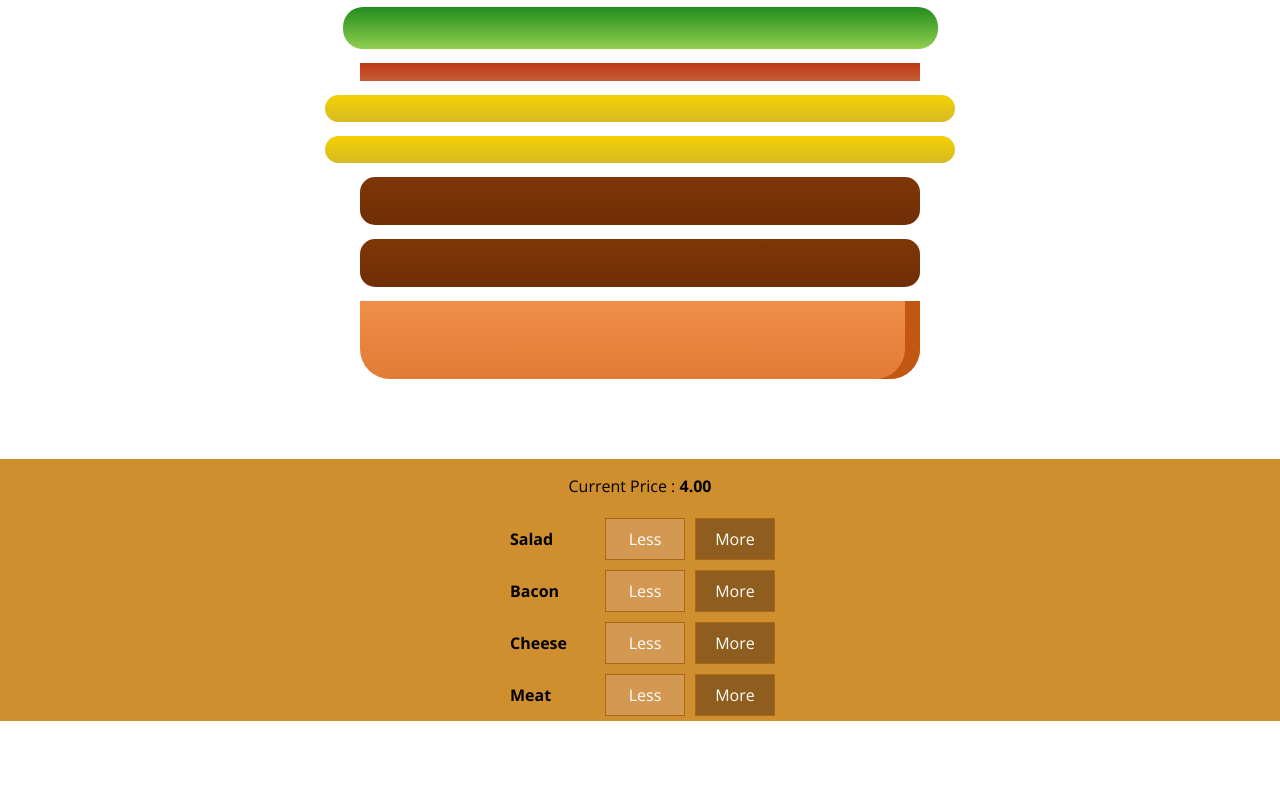
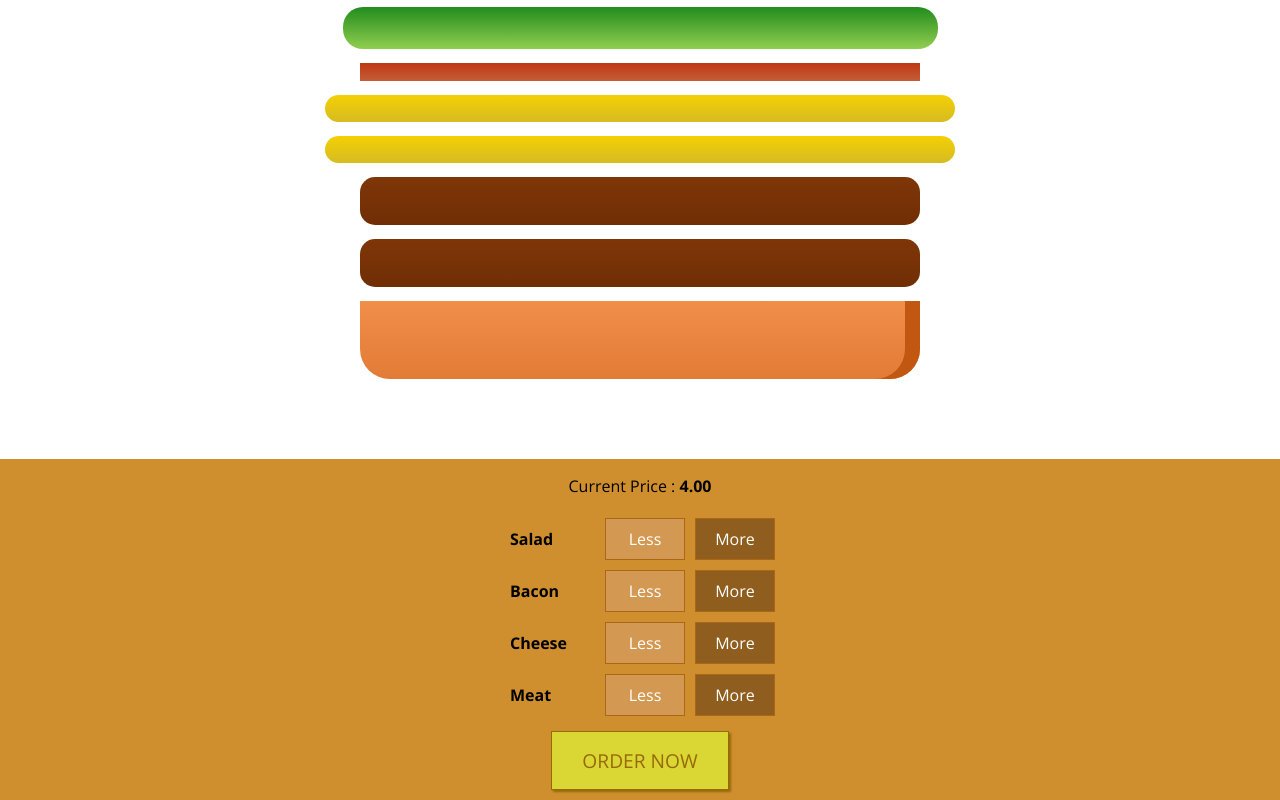
Before and after one commit to kumari-sudha/Burger, a React app: page / in a window 1280 px wide. Shown: the part 173-973 px from the top of the page. Before the commit the page ends 894 px from the top, so only its background shows below. Built offline with nearby package versions, Linux system fonts and the light colour scheme.

Commit message:
modal for order button is created

```diff
--- a/src/components/Burger/BuildControls/BuildControl/BuildControl.css
+++ b/src/components/Burger/BuildControls/BuildControl/BuildControl.css
@@ -16,7 +16,6 @@
     cursor: pointer;
     outline: none;
 }
-
 
 .buildControl button:disabled {
     background-color: #AC9980;
--- a/src/components/Burger/BuildControls/BuildControls.css
+++ b/src/components/Burger/BuildControls/BuildControls.css
@@ -1,9 +1,52 @@
-.buildControls{
+.buildControls {
   width: 100%;
-    background-color: #CF8F2E;
+  background-color: #cf8f2e;
   display: flex;
   flex-flow: column;
   align-items: center;
   box-shadow: 0 2px 1px #ccc;
   margin: auto;
 }
+
+.OrderButton {
+  background-color: #dad735;
+  outline: none;
+  cursor: pointer;
+  border: 1px solid #966909;
+  color: #966909;
+  font-family: inherit;
+  font-size: 1.2em;
+  padding: 15px 30px;
+  box-shadow: 2px 2px 2px #966909;
+  margin: 10px 0;
+}
+
+.OrderButton:hover,
+.OrderButton:active {
+  background-color: #a0db41;
+  border: 1px solid #966909;
+  color: #966909;
+}
+
+.OrderButton:disabled {
+  background-color: #c7c6c6;
+  cursor: not-allowed;
+  border: 1px solid #ccc;
+  color: #888888;
+}
+
+.OrderButton:not(:disabled) {
+  animation: enable 0.3s linear;
+}
+
+@keyframes enable {
+  0% {
+    transform: scale(1);
+  }
+  60% {
+    transform: scale(1.1);
+  }
+  100% {
+    transform: scale(1);
+  }
+}
--- a/src/components/Burger/BuildControls/BuildControls.js
+++ b/src/components/Burger/BuildControls/BuildControls.js
@@ -12,7 +12,9 @@ const controls = [
 const buildControls = props => {
   return (
     <div className="buildControls">
-      <p>Current Price : <strong>{props.price.toFixed(2)}</strong> </p>
+      <p>
+        Current Price : <strong>{props.price.toFixed(2)}</strong>{" "}
+      </p>
       {controls.map(ctrl => (
         <BuildControl
           key={ctrl.label}
@@ -22,6 +24,10 @@ const buildControls = props => {
           disabled={props.disabled[ctrl.type]}
         />
       ))}
+      <button disabled={!props.purchasable} className="OrderButton"
+      onClick={props.ordered}>
+        ORDER NOW
+      </button>
     </div>
   );
 };
--- a/src/components/Burger/Burger.js
+++ b/src/components/Burger/Burger.js
@@ -4,9 +4,9 @@ import BurgerIngredient from "../Burger/BurgerIngredient/BurgerIngredient";
 
 const burger = props => {
   // object.keys converts an object to array (keys only) then object ...Array() is used to make an array for object values.
-  let transformedIngredients = Object.keys(props.ingrdients)
+  let transformedIngredients = Object.keys(props.ingredients)
     .map(igKey => {
-      return [...Array(props.ingrdients[igKey])].map((_, i) => {
+      return [...Array(props.ingredients[igKey])].map((_, i) => {
         return <BurgerIngredient key={igKey + i} type={igKey} />;
       });
     })
--- a/src/components/Burger/BurgerIngredient/BurgerIngredient.js
+++ b/src/components/Burger/BurgerIngredient/BurgerIngredient.js
@@ -36,8 +36,6 @@ class BurgerIngredient extends React.Component {
   }
 }
 
-
-
 BurgerIngredient.propTypes = {
     type:propTypes.string.isRequired,
 }
--- /dev/null
+++ b/src/components/Burger/OrderSummary/OrderSummary.js
@@ -0,0 +1,26 @@
+import React from "react";
+import Aux from "../../../hoc/Aux";
+
+const orderSummary = props => {
+  const ingredientSummary = Object.keys(props.ingredients).map(igKey => {
+    return (
+      <li key={igKey}>
+        <span style={{ textTransform: "capitalize" }}>{igKey}</span>
+        <span>: {props.ingredients[igKey]}</span>
+      </li>
+    );
+  });
+
+  return (
+    <Aux>
+      <h3>Your Order</h3>
+      <p>A delicious burger with following ingredients : </p>
+      <ul>
+          {ingredientSummary}
+      </ul>
+      <p>Continue to checkout ?</p>
+    </Aux>
+  );
+};
+
+export default orderSummary;
--- /dev/null
+++ b/src/components/UI/BackDrop/BackDrop.css
@@ -0,0 +1,9 @@
+.BackDrop{
+    width:100%;
+    height: 100%;
+    position: fixed;
+    z-index: 100;
+    left: 0;
+    top: 0;
+    background-color: rgba(0, 0, 0,0.5);
+}
--- /dev/null
+++ b/src/components/UI/BackDrop/BackDrop.js
@@ -0,0 +1,8 @@
+import React from 'react';
+import './BackDrop.css';
+
+const backDrop = (props) => (
+    props.show ? <div className="BackDrop" onClick={props.clicked}></div> :null
+);
+
+export default backDrop;
--- /dev/null
+++ b/src/components/UI/Modal/Modal.css
@@ -0,0 +1,20 @@
+.Modal {
+    position: fixed;
+    z-index: 500;
+    background-color: white;
+    width: 70%;
+    border: 1px solid #ccc;
+    box-shadow: 1px 1px 1px black;
+    padding: 16px;
+    left: 15%;
+    top: 30%;
+    box-sizing: border-box;
+    transition: all 0.3s ease-out;
+}
+
+@media (min-width: 600px) {
+    .Modal {
+        width: 500px;
+        left: calc(50% - 250px);
+    }
+}
--- /dev/null
+++ b/src/components/UI/Modal/Modal.js
@@ -0,0 +1,20 @@
+import React from "react";
+import "./Modal.css";
+import Aux from "../../../hoc/Aux";
+import BackDrop from "../BackDrop/BackDrop";
+
+const modal = props => (
+  <Aux>
+    <BackDrop show={props.show} clicked={props.modalClosed} />
+    <div
+      className="Modal"
+      style={{
+        transform: props.show ? "translateY(0)" : "translateY9-100vh",
+        opacity: props.show ? "1" : "0"
+      }}
+      >{props.children}
+    </div>
+  </Aux>
+);
+
+export default modal;
--- a/src/containers/BurgerBuilder/BurgerBuilder.js
+++ b/src/containers/BurgerBuilder/BurgerBuilder.js
@@ -2,6 +2,8 @@ import React from "react";
 import Aux from "../../hoc/Aux";
 import Burger from "../../components/Burger/Burger";
 import BuildControls from "../../components/Burger/BuildControls/BuildControls";
+import Modal from "../../components/UI/Modal/Modal";
+import OrderSummary from "../../components/Burger/OrderSummary/OrderSummary";
 
 const INGREDIENT_PRICE = {
   salad: 0.5,
@@ -12,62 +14,102 @@ const INGREDIENT_PRICE = {
 
 class BurgerBuilder extends React.Component {
   state = {
-    ingrdients: {
+    ingredients: {
       salad: 1,
       bacon: 1,
       cheese: 2,
       meat: 2
     },
-    totalPrice: 4
+    totalPrice: 4,
+    purchasable: true,
+    purchasing: false
+  };
+
+  //Arrow function contains state for this
+  purchaseHandler = () => {
+    this.setState({
+      purchasing: true
+    });
+  };
+
+  updatePurchaseState = ingredients => {
+    const sum = Object.keys(ingredients)
+      .map(igKey => {
+        return ingredients[igKey];
+      })
+      .reduce((sum, el) => {
+        return sum + el;
+      }, 0);
+    this.setState({
+      purchasable: sum > 0
+    });
   };
 
   addIngredientHandler = type => {
-    const oldCount = this.state.ingrdients[type];
+    const oldCount = this.state.ingredients[type];
     const updatedCount = oldCount + 1;
-    const updatedIngredients = { ...this.state.ingrdients };
+    const updatedIngredients = { ...this.state.ingredients };
     updatedIngredients[type] = updatedCount;
     const priceAddition = INGREDIENT_PRICE[type];
     const oldPrice = this.state.totalPrice;
     const newPrice = oldPrice + priceAddition;
     this.setState({
       totalPrice: newPrice,
-      ingrdients: updatedIngredients
+      ingredients: updatedIngredients
     });
+    this.updatePurchaseState(updatedIngredients);
   };
 
   removeIngredientHandler = type => {
-    const oldCount=this.state.ingrdients[type];
-    if(oldCount<=0){
+    const oldCount = this.state.ingredients[type];
+    if (oldCount <= 0) {
       return;
     }
     const updatedCount = oldCount - 1;
-    const updatedIngredients = { ...this.state.ingrdients };
+    const updatedIngredients = { ...this.state.ingredients };
     updatedIngredients[type] = updatedCount;
     const priceAddition = INGREDIENT_PRICE[type];
     const oldPrice = this.state.totalPrice;
     const newPrice = oldPrice - priceAddition;
     this.setState({
       totalPrice: newPrice,
-      ingrdients: updatedIngredients
+      ingredients: updatedIngredients
     });
-  }
+    this.updatePurchaseState(updatedIngredients);
+  };
+
+  purchaseCancelHandler = () => {
+    this.setState({
+      purchasing: false
+    });
+  };
 
   render() {
-    const disabledInfo={
-      ...this.state.ingrdients
+    const disabledInfo = {
+      ...this.state.ingredients
     };
-    for ( let key in disabledInfo){
-      disabledInfo[key]=disabledInfo[key]<=0
+    for (let key in disabledInfo) {
+      disabledInfo[key] = disabledInfo[key] <= 0;
     }
     return (
       <Aux>
-        <Burger ingrdients={this.state.ingrdients} />
+        <Modal
+          show={this.state.purchasing}
+          modalClosed={this.purchaseCancelHandler}
+        >
+          <OrderSummary ingredients={this.state.ingredients} />
+        </Modal>
+        <Burger ingredients={this.state.ingredients} />
         {/* function called without parenthesis is required when we need
         function on occurence of an event such as button click etc. */}
-        <BuildControls ingredientAdded={this.addIngredientHandler}
-        ingredientRemoved={this.removeIngredientHandler}
-        disabled={disabledInfo}
-        price={this.state.totalPrice}/>
+        <BuildControls
+          ingredientAdded={this.addIngredientHandler}
+          ingredientRemoved={this.removeIngredientHandler}
+          disabled={disabledInfo}
+          purchasable={this.state.purchasable}
+          price={this.state.totalPrice}
+          ordered={this.purchaseHandler}
+        />
       </Aux>
     );
   }
```
Also changed, not shown: src/components/Layout/Layout.css (line endings or trailing spaces). Lines whose indentation alone changed are shown as unchanged.
